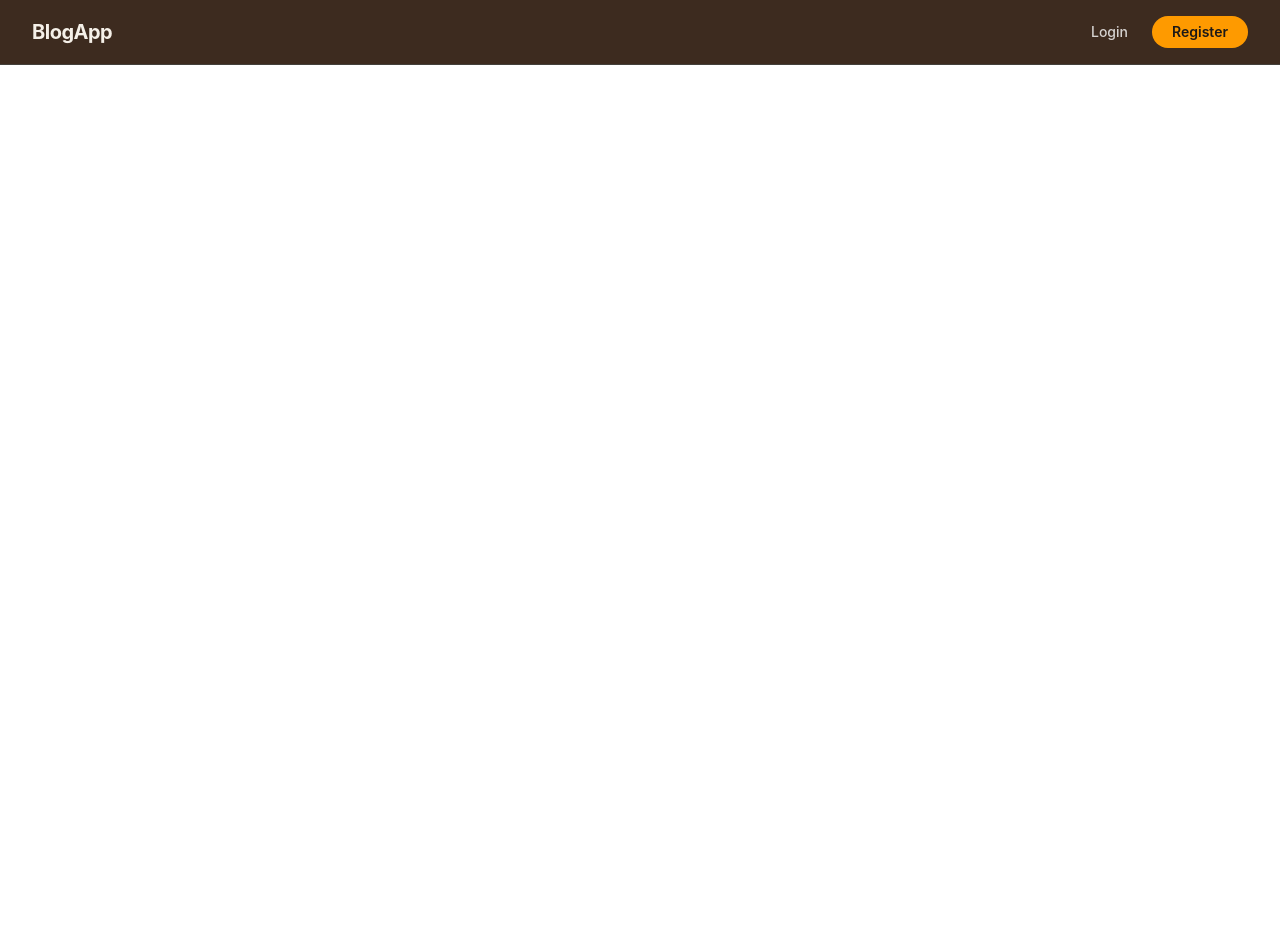
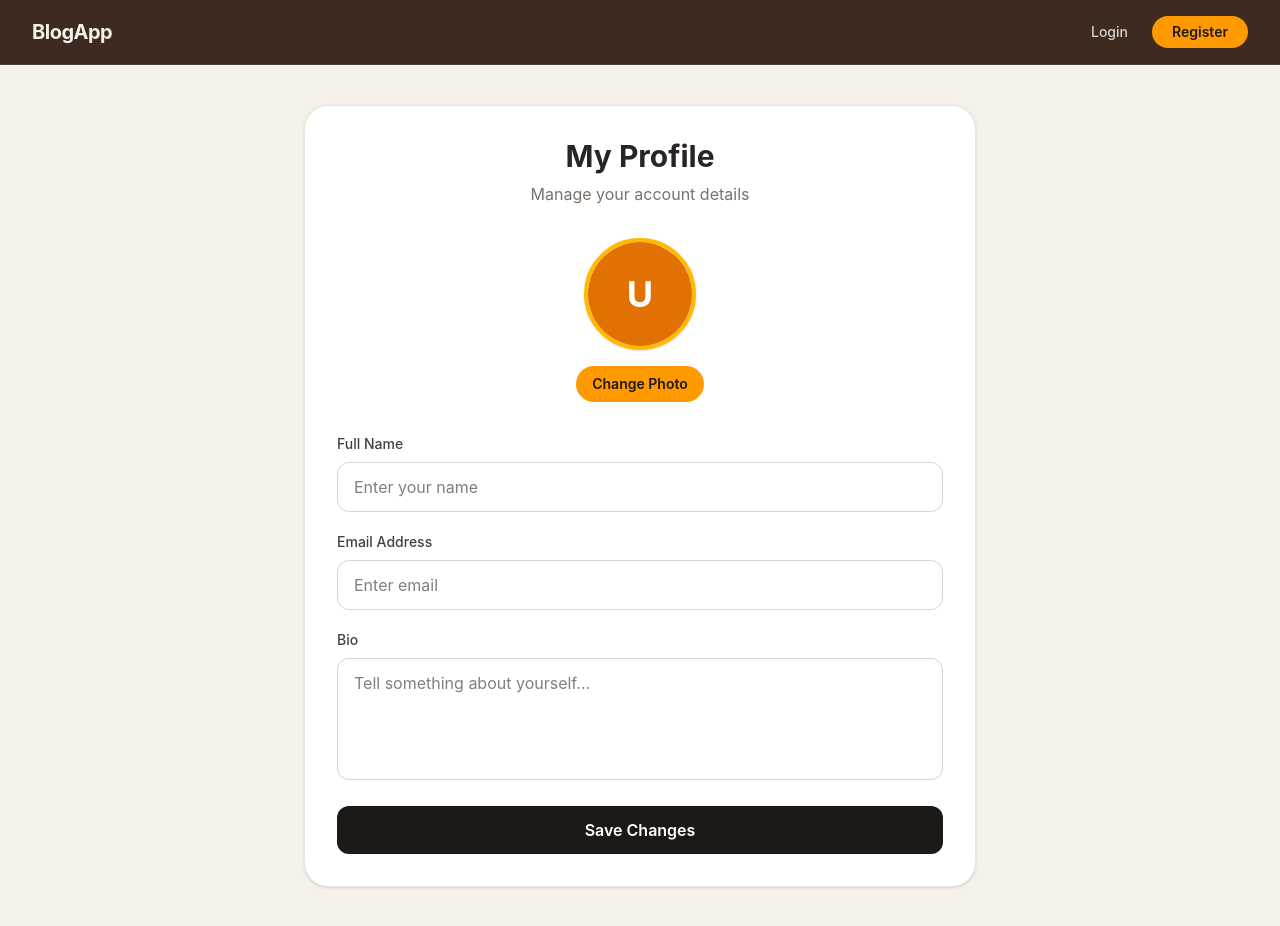
Before and after one commit to irffann-git/blogapp-frontend, a React app: page /profile in a window 1280 px wide. Before the commit the page ends 800 px from the top, so only its background shows below. Built offline with nearby package versions, Linux system fonts and the light colour scheme; no server answers; the HTML template or start-up script is replaced by a standard one.

Commit message:
comment like option added 16

```diff
--- a/src/App.jsx
+++ b/src/App.jsx
@@ -9,6 +9,7 @@ import ProtectedRoute from "./Routes/ProtectedRoute";
 import Dashboard from "./pages/Dashboard";
 import EditBlog from "./pages/EditBlog";
 import BlogDetails from "./pages/BlogDetails";
+import Profile from "./pages/Profile";
 
 function App() {
   return (
@@ -26,6 +27,7 @@ function App() {
         <Route path="/create-blog" element={<ProtectedRoute><CreateBlog /></ProtectedRoute>} />
         <Route path="/dashboard" element={<ProtectedRoute><Dashboard /></ProtectedRoute>} />
         <Route path="/edit-blog/:id" element={<ProtectedRoute><EditBlog/></ProtectedRoute>} />
+        <Route path="/profile" element={<Profile/>}/>
 
 
       </Routes>
--- a/src/components/Navbar.jsx
+++ b/src/components/Navbar.jsx
@@ -84,9 +84,23 @@ function Navbar() {
                   </Link>
                   <div className="h-5 w-px bg-stone-600" />
                   <div className="flex items-center gap-2">
-                    <div className="w-8 h-8 rounded-full bg-amber-600 flex items-center justify-center text-amber-50 text-sm font-semibold">
-                      {user?.name?.charAt(0).toUpperCase() || "U"}
-                    </div>
+                    <div className="w-8 h-8 rounded-full overflow-hidden bg-amber-600 flex items-center justify-center text-amber-50 text-sm font-semibold">
+
+  {user?.profileImage ? (
+
+    <img
+      src={user.profileImage}
+      alt="Profile"
+      className="w-full h-full object-cover"
+    />
+
+  ) : (
+
+    user?.name?.charAt(0).toUpperCase() || "U"
+
+  )}
+
+</div>
                     <span className="hidden lg:inline text-sm text-stone-300">
                       {user?.name?.split(" ")[0] || "User"}
                     </span>
@@ -166,7 +180,11 @@ function Navbar() {
           {token ? (
             <>
               {/* User info card */}
-              <div className="flex items-center gap-3 pb-4 border-b border-stone-700">
+              <Link
+  to="/profile"
+  onClick={closeMenu}
+  className="flex items-center gap-3 pb-4 border-b border-stone-700 hover:bg-stone-800/40 rounded-xl transition p-2"
+>
                 <div className="w-12 h-12 rounded-full bg-amber-600 flex items-center justify-center text-amber-50 text-lg font-bold">
                   {user?.name?.charAt(0).toUpperCase() || "U"}
                 </div>
@@ -174,7 +192,7 @@ function Navbar() {
                   <p className="font-semibold text-stone-100">{user?.name || "User"}</p>
                   <p className="text-xs text-stone-400">{user?.email || "user@example.com"}</p>
                 </div>
-              </div>
+              </Link>
 
               {/* Navigation links */}
               <Link
--- /dev/null
+++ b/src/pages/Profile.jsx
@@ -0,0 +1,201 @@
+import { useState } from "react";
+import toast from "react-hot-toast";
+
+function Profile() {
+
+  const storedUser =
+    JSON.parse(
+      localStorage.getItem("user")
+    ) || {};
+
+  const [name, setName] =
+    useState(storedUser.name || "");
+
+  const [email, setEmail] =
+    useState(storedUser.email || "");
+
+  const [bio, setBio] =
+    useState(storedUser.bio || "");
+
+  const [profileImage, setProfileImage] =
+    useState(
+      storedUser.profileImage || ""
+    );
+
+  const handleImageChange = (e) => {
+
+    const file = e.target.files[0];
+
+    if (!file) return;
+
+    const reader = new FileReader();
+
+    reader.onloadend = () => {
+
+      setProfileImage(reader.result);
+
+    };
+
+    reader.readAsDataURL(file);
+
+  };
+
+  const handleSave = () => {
+
+    const updatedUser = {
+      ...storedUser,
+      name,
+      email,
+      bio,
+      profileImage,
+    };
+
+    localStorage.setItem(
+      "user",
+      JSON.stringify(updatedUser)
+    );
+
+    toast.success(
+      "Profile updated successfully"
+    );
+
+  };
+
+  return (
+
+    <div className="min-h-screen bg-[#F5F0E8] px-4 py-10">
+
+      <div className="max-w-2xl mx-auto bg-white rounded-3xl shadow-sm border border-stone-200 p-6 sm:p-8">
+
+        {/* heading */}
+        <div className="text-center mb-8">
+
+          <h1 className="text-3xl font-bold text-stone-800">
+            My Profile
+          </h1>
+
+          <p className="text-stone-500 mt-2">
+            Manage your account details
+          </p>
+
+        </div>
+
+        {/* profile image */}
+        <div className="flex flex-col items-center mb-8">
+
+          <div className="w-28 h-28 rounded-full overflow-hidden border-4 border-amber-400 shadow">
+
+            {profileImage ? (
+
+              <img
+                src={profileImage}
+                alt="Profile"
+                className="w-full h-full object-cover"
+              />
+
+            ) : (
+
+              <div className="w-full h-full bg-amber-600 flex items-center justify-center text-white text-4xl font-bold">
+
+                {name?.charAt(0)?.toUpperCase() || "U"}
+
+              </div>
+
+            )}
+
+          </div>
+
+          <label className="mt-4 cursor-pointer bg-amber-500 hover:bg-amber-400 text-stone-900 px-4 py-2 rounded-full text-sm font-semibold transition">
+
+            Change Photo
+
+            <input
+              type="file"
+              accept="image/*"
+              onChange={handleImageChange}
+              className="hidden"
+            />
+
+          </label>
+
+        </div>
+
+        {/* form */}
+        <div className="space-y-5">
+
+          {/* name */}
+          <div>
+
+            <label className="block text-sm font-medium text-stone-700 mb-2">
+              Full Name
+            </label>
+
+            <input
+              type="text"
+              value={name}
+              onChange={(e) =>
+                setName(e.target.value)
+              }
+              className="w-full border border-stone-300 rounded-xl px-4 py-3 focus:outline-none focus:ring-2 focus:ring-amber-400"
+              placeholder="Enter your name"
+            />
+
+          </div>
+
+          {/* email */}
+          <div>
+
+            <label className="block text-sm font-medium text-stone-700 mb-2">
+              Email Address
+            </label>
+
+            <input
+              type="email"
+              value={email}
+              onChange={(e) =>
+                setEmail(e.target.value)
+              }
+              className="w-full border border-stone-300 rounded-xl px-4 py-3 focus:outline-none focus:ring-2 focus:ring-amber-400"
+              placeholder="Enter email"
+            />
+
+          </div>
+
+          {/* bio */}
+          <div>
+
+            <label className="block text-sm font-medium text-stone-700 mb-2">
+              Bio
+            </label>
+
+            <textarea
+              rows="4"
+              value={bio}
+              onChange={(e) =>
+                setBio(e.target.value)
+              }
+              className="w-full border border-stone-300 rounded-xl px-4 py-3 focus:outline-none focus:ring-2 focus:ring-amber-400 resize-none"
+              placeholder="Tell something about yourself..."
+            />
+
+          </div>
+
+          {/* save */}
+          <button
+            onClick={handleSave}
+            className="w-full bg-stone-900 hover:bg-stone-800 text-white py-3 rounded-xl font-semibold transition"
+          >
+            Save Changes
+          </button>
+
+        </div>
+
+      </div>
+
+    </div>
+
+  );
+
+}
+
+export default Profile;
```
